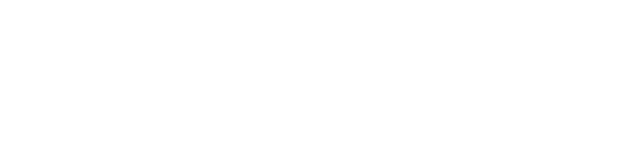
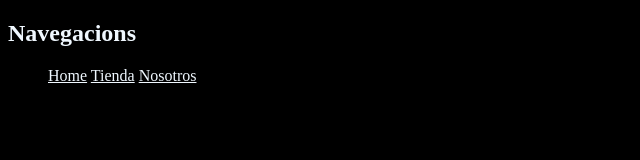
Before and after one commit to Wilz0n/Idat-Grit, a plain HTML site: page index.html in a window 1280 px wide. Shown: the whole page, without its empty margins (0-640 px from the left). Drawn offline with Linux system fonts and the light colour scheme.

Commit message:
Idat-Grit-2

```diff
--- a/index.html
+++ b/index.html
@@ -3,9 +3,19 @@
 <head>
     <meta charset="UTF-8">
     <meta name="viewport" content="width=device-width, initial-scale=1.0">
+    <link rel="stylesheet" href="./styles.css">
     <title>Document</title>
 </head>
 <body>
-
+    <nav>
+        <header class="Navbar">
+            <h1>Navegacions</h1>
+        </header>
+        <ul>
+            <a href="#Home">Home</a>
+            <a href="#Tienda">Tienda</a>
+            <a href="#Nosotros">Nosotros</a>
+        </ul>
+    </nav>
 </body>
 </html>
--- /dev/null
+++ b/styles.css
@@ -0,0 +1,12 @@
+body{
+    background: black;
+}
+
+.Navbar{
+    color: aliceblue;
+}
+
+a {
+    color: aliceblue;
+
+}
```
